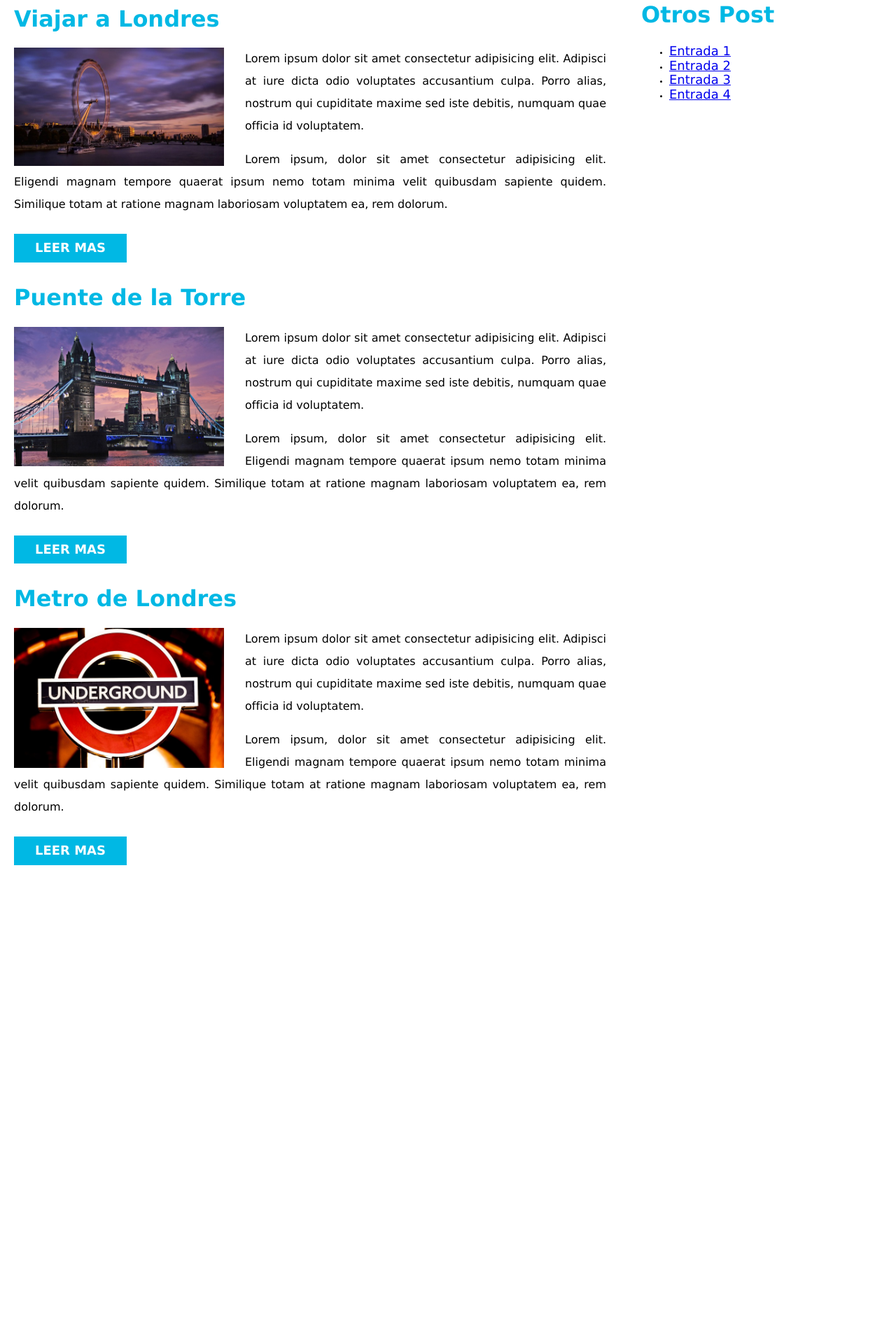
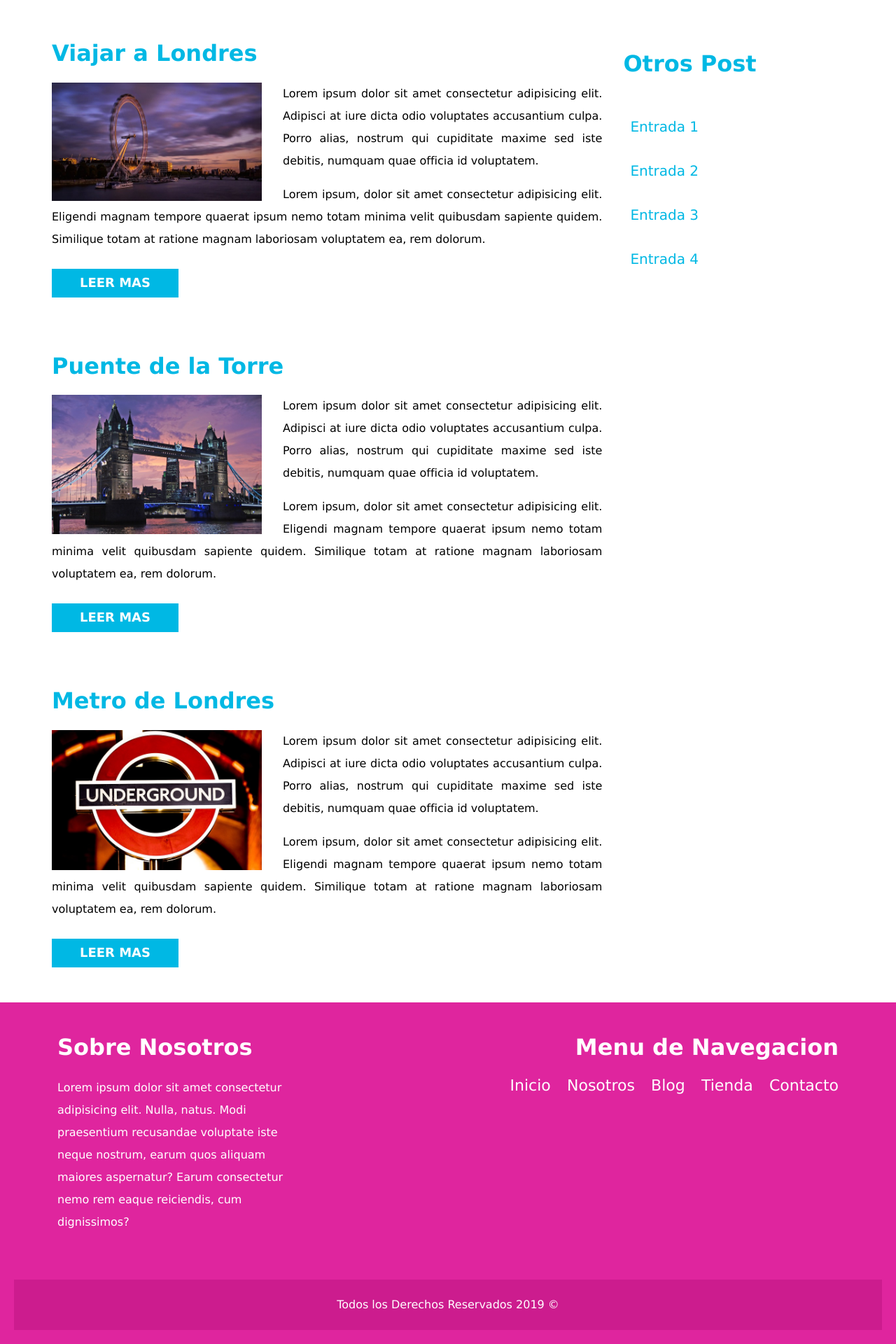
Before and after one commit to guilartsn/blog_viajes, a plain HTML site: page index.html in a window 1280 px wide. Shown: the part 229-2149 px from the top of the page at 70% size. Before the commit the page ends 1485 px from the top, so only its background shows below. Drawn offline with Linux system fonts and the light colour scheme.

Commit message:
Finalizado

```diff
--- a/css/style.css
+++ b/css/style.css
@@ -40,15 +40,50 @@ a {
     font-size: 1.8rem;
 }
 
+
+/** Navegacion Responsive **/
+
+.barra {
+    overflow: hidden;
+}
+
+.mobile-menu {
+    color: #ffffff;
+    font-size: 2rem;
+    text-align: center;
+    display: block;
+    padding: 20px 0;
+}
+
+.navegacion-principal {
+    max-height: 0;
+    transition: .5s;
+}
+
+#nav:target {
+    max-height: 800px;
+}
+
+@media (min-width:768px) {
+    .navegacion-principal {
+        max-height: unset;
+    }
+    .mobile-menu,
+    .cerrar {
+        display: none!important;
+    }
+}
+
 .btn {
     display: inline-block;
     background-color: #00B8E4;
-    padding: 1rem 3rem;
+    padding: 1rem 4rem;
     text-decoration: none;
     color: white;
     font-weight: bold;
     margin-top: 1rem;
     text-transform: uppercase;
+    transition: background-color .3s ease-in-out;
 }
 
 .btn:hover {
@@ -71,12 +106,18 @@ a {
     display: block;
 }
 
+.contenedor {
+    margin: 0 auto;
+    width: 90%;
+}
+
 .site-header {
     padding: 2rem 0;
 }
 
 .barra {
     background-color: rgb(223, 37, 158);
+    margin-top: 40px;
 }
 
 
@@ -105,22 +146,27 @@ a {
 
 /** Contenedores principales **/
 
+.contenido-principal {
+    margin-top: 25px;
+}
+
 .contenido-principal,
 .side-bar {
-    padding: 2rem;
+    padding: 10px;
 }
 
 @media (min-width:768px) {
     .contenido-principal {
         width: 70%;
         float: left;
-        padding-right: 3rem;
+        padding-right: 0 60px 0 0;
     }
-}
-
-.side-bar {
-    width: 30%;
-    float: left;
+    .side-bar {
+        width: 30%;
+        float: left;
+        padding: 20px;
+        margin-top: 30px;
+    }
 }
 
 
@@ -131,10 +177,6 @@ h2 {
     margin-bottom: 2.3rem;
 }
 
-.entrada {
-    margin-top: 3.2rem;
-}
-
 .entrada img {
     display: block;
 }
@@ -143,10 +185,92 @@ h2 {
     .entrada img {
         width: 30rem;
         float: left;
-        margin: 0 30px 0 0;
+        margin: 0 3rem 0 0;
     }
+}
+
+.entrada {
+    margin-bottom: 8rem;
+}
+
+.entrada:last-of-type {
+    margin-bottom: 0rem;
 }
 
 .entrada p {
     text-align: justify;
 }
+
+
+/** sidebar **/
+
+.side-bar ul {
+    list-style: none;
+    padding: 0;
+    margin-top: 5rem;
+}
+
+.side-bar ul li {
+    margin-bottom: 20px;
+    padding: 10px;
+}
+
+.side-bar ul li:hover {
+    background-color: #00B8E4;
+}
+
+.side-bar ul li a {
+    color: #00B8E4;
+    font-size: 2rem;
+    text-decoration: none;
+}
+
+.side-bar ul li:hover a {
+    color: #ffffff;
+}
+
+
+/** Footer **/
+
+.footer-sitio {
+    background-color: rgb(223, 37, 158);
+    padding: 2rem;
+    margin-top: 4rem;
+    color: #ffffff;
+    text-align: center;
+}
+
+.footer-sitio h2 {
+    color: white;
+}
+
+.footer-sitio a {
+    color: #ffffff;
+    text-decoration: none;
+    font-size: 22px;
+    margin-right: 20px;
+    display: inline-block;
+}
+
+.footer-sitio a:last-of-type {
+    margin-right: 0px;
+}
+
+@media (min-width:768px) {
+    .footer-sitio .nosotros {
+        float: left;
+        width: 30%;
+        text-align: left;
+    }
+    .footer-sitio .menu {
+        float: right;
+        width: 50%;
+        text-align: right;
+    }
+}
+
+.copyright {
+    background-color: rgb(204, 28, 142);
+    margin: 50px 0 0 0;
+    padding: 20px 0;
+}
--- a/index.html
+++ b/index.html
@@ -17,12 +17,22 @@
     <!--header-->
 
     <div class="barra">
-        <nav class="navegacion-principal contenedor">
+
+
+
+
+        <a href="#nav" class="mobile-menu">
+            <i class="fas fa-ellipsis-v"></i>
+        </a>
+
+        <nav id="nav" class="navegacion-principal contenedor">
             <a href="#">Inicio</a>
             <a href="#">Nosotros</a>
             <a href="#">Blog</a>
             <a href="#">Tienda</a>
             <a href="#">Contacto</a>
+            <a href="#" class="cerrar"><i class="fas fa-window-close"></i>
+            </a>
         </nav>
     </div>
     <!--Barra-->
@@ -74,6 +84,26 @@
     </div>
     <!--Contenedor-->
 
+    <footer class="footer-sitio">
+        <div class="contenedor clearfix">
+            <section class="nosotros">
+                <h2>Sobre Nosotros</h2>
+                <p>Lorem ipsum dolor sit amet consectetur adipisicing elit. Nulla, natus. Modi praesentium recusandae voluptate iste neque nostrum, earum quos aliquam maiores aspernatur? Earum consectetur nemo rem eaque reiciendis, cum dignissimos?</p>
+            </section>
+            <section class="menu ">
+                <h2>Menu de Navegacion</h2>
+                <nav>
+                    <a href="#">Inicio</a>
+                    <a href="#">Nosotros</a>
+                    <a href="#">Blog</a>
+                    <a href="#">Tienda</a>
+                    <a href="#">Contacto</a>
+                </nav>
+            </section>
+        </div>
+        <p class="copyright">Todos los Derechos Reservados 2019 &copy;</p>
+    </footer>
+    <script src="https://kit.fontawesome.com/b6d1f05ea0.js" crossorigin="anonymous"></script>
 </body>
 
 </html>
```
